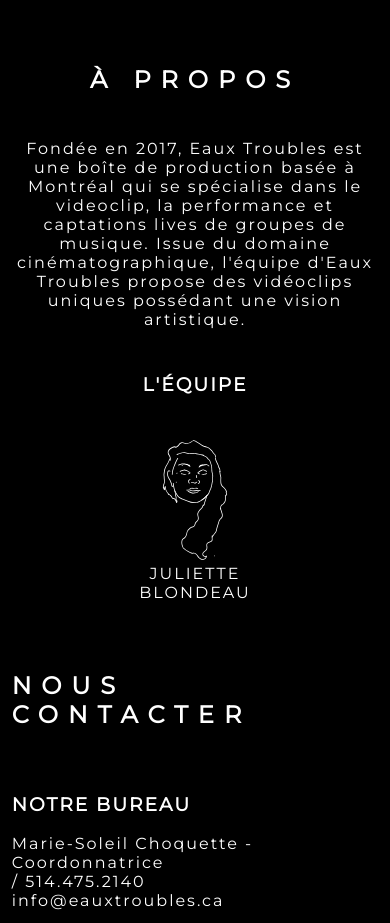
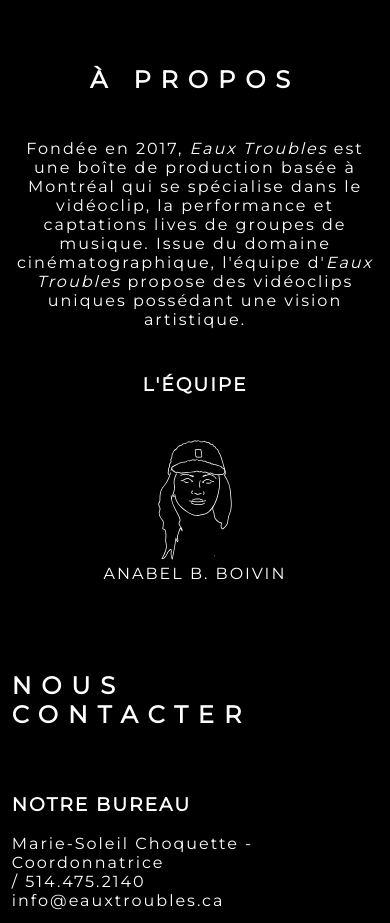
Before and after one commit to SimonDrouin/marie-so, a React app: page / in a window 390 px wide. Shown: the part 840-1763 px from the top of the page. Built offline with nearby package versions, Linux system fonts and the light colour scheme.

Commit message:
sdfasdfasdf

```diff
--- a/src/containers/MainApp/main-app.tsx
+++ b/src/containers/MainApp/main-app.tsx
@@ -93,11 +93,6 @@
 
     render() {
         const teamMemberIconSize = 120;
-        const teamMemberIcon = {
-            width: '200px',
-            paddingLeft: `${this.props.screenWidth <= 500 ? (this.props.screenWidth - 200) / 2 : '20'}px`,
-            paddingRight: `${this.props.screenWidth <= 500 ? (this.props.screenWidth - 200) / 2 : '20'}px`
-        };
 
         const SECTIONS = [
             {
@@ -123,21 +118,21 @@
                             <h2>À PROPOS</h2>
                         </div>
                         <div>
-                            Fondée en 2017, Eaux Troubles est une boîte de production basée à Montréal qui se spécialise dans le videoclip,
-                            la performance et captations lives de groupes de musique. Issue du domaine cinématographique, l'équipe d'Eaux
-                            Troubles propose des vidéoclips uniques possédant une vision artistique.
+                            Fondée en 2017, <i>Eaux Troubles</i> est une boîte de production basée à Montréal qui se spécialise dans le vidéoclip,
+                            la performance et captations lives de groupes de musique. Issue du domaine cinématographique, l'équipe d'<i>Eaux
+                            Troubles</i> propose des vidéoclips uniques possédant une vision artistique.
                         </div>
                         <div className={styles.sectionHeader}>
                             <h3>L'ÉQUIPE</h3>
                         </div>
                         <div className={`${styles.teamMembersContainer} ${styles.scrollHorizontal} ${styles.scrollItem}`}>
-                            <div style={teamMemberIcon}>
+                            <div className={`${styles.teamMember}`}>
                                 <img src={require('./annabelle.svg')} height={120} width="200" /> <div>ANABEL B. BOIVIN</div>{' '}
                             </div>
-                            <div style={teamMemberIcon}>
+                            <div className={`${styles.teamMember}`}>
                                 <img src={require('./juliette.svg')} height={120} width="200" /> <div>JULIETTE BLONDEAU</div>{' '}
                             </div>
-                            <div style={teamMemberIcon}>
+                            <div className={`${styles.teamMember}`}>
                                 <img src={require('./marie-soleil.svg')} height={120} width="200" /> <div>MARIE-SOLEIL CHOQUETTE</div>{' '}
                             </div>
                         </div>
--- a/src/containers/MainApp/style.css
+++ b/src/containers/MainApp/style.css
@@ -39,12 +39,6 @@
   flex: 0 0 auto;
 }
 
-/* Mobile */
-/* @media all and (max-width: 500px) {
-  .teamMember {
-  }
-} */
-
 
 /* Sections */
 .mainLogo {
@@ -52,8 +46,23 @@
     height: 100vh;
 }
 
-.teamMembersContainer {
-  justify-content: center;
+.teamMember {
+  width: 200px;
+  padding-left: 20px;
+  padding-right: 20px;
+}
+
+@media all and (min-width: 500px) {
+  .teamMembersContainer {
+    justify-content: center;
+  }
+}
+
+@media all and (max-width: 500px) {
+  .teamMember {
+    padding-left: calc((100% - 200px) / 2);
+    padding-right: calc((100% - 200px) / 2);
+  }
 }
 
 .contactSection {
@@ -167,7 +176,6 @@
   flex-wrap: wrap;
 }
 
-
 .wrap-reverse {
   -webkit-flex-wrap: wrap-reverse;
   flex-wrap: wrap-reverse;
```
